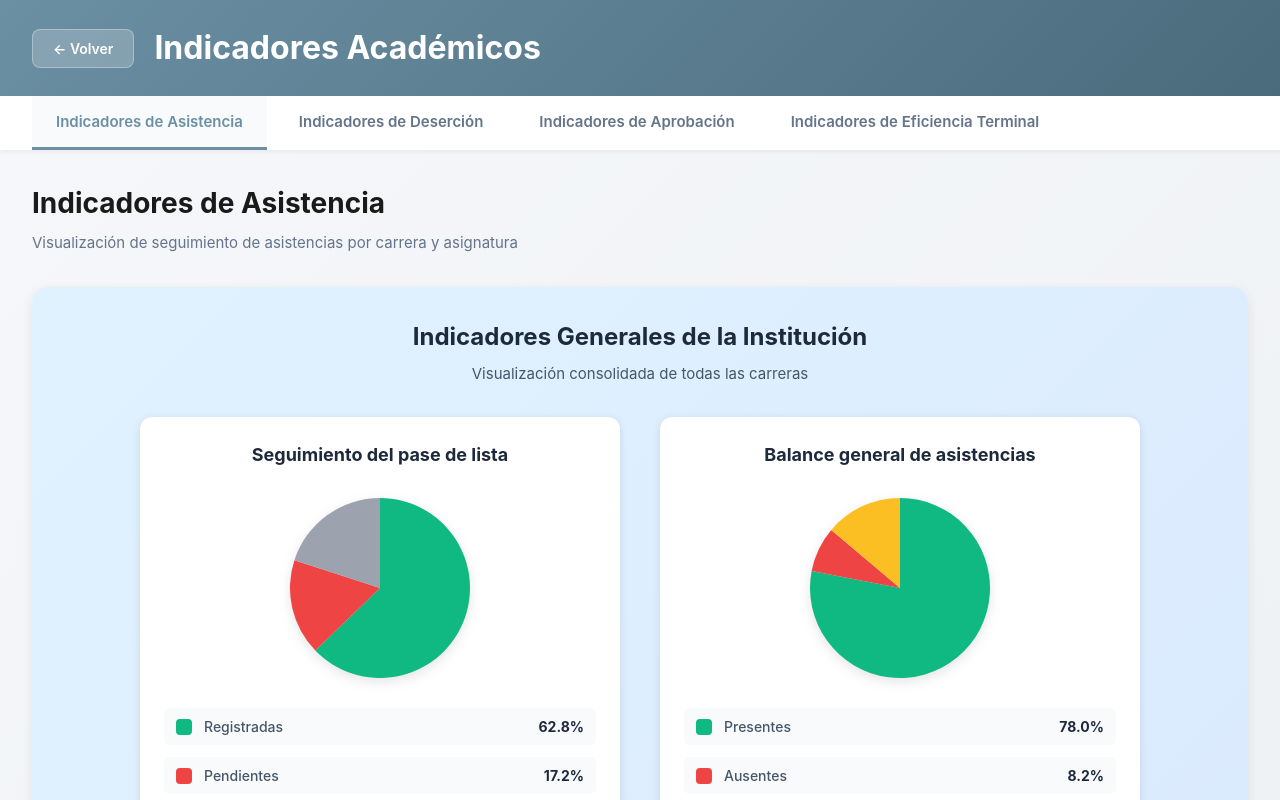
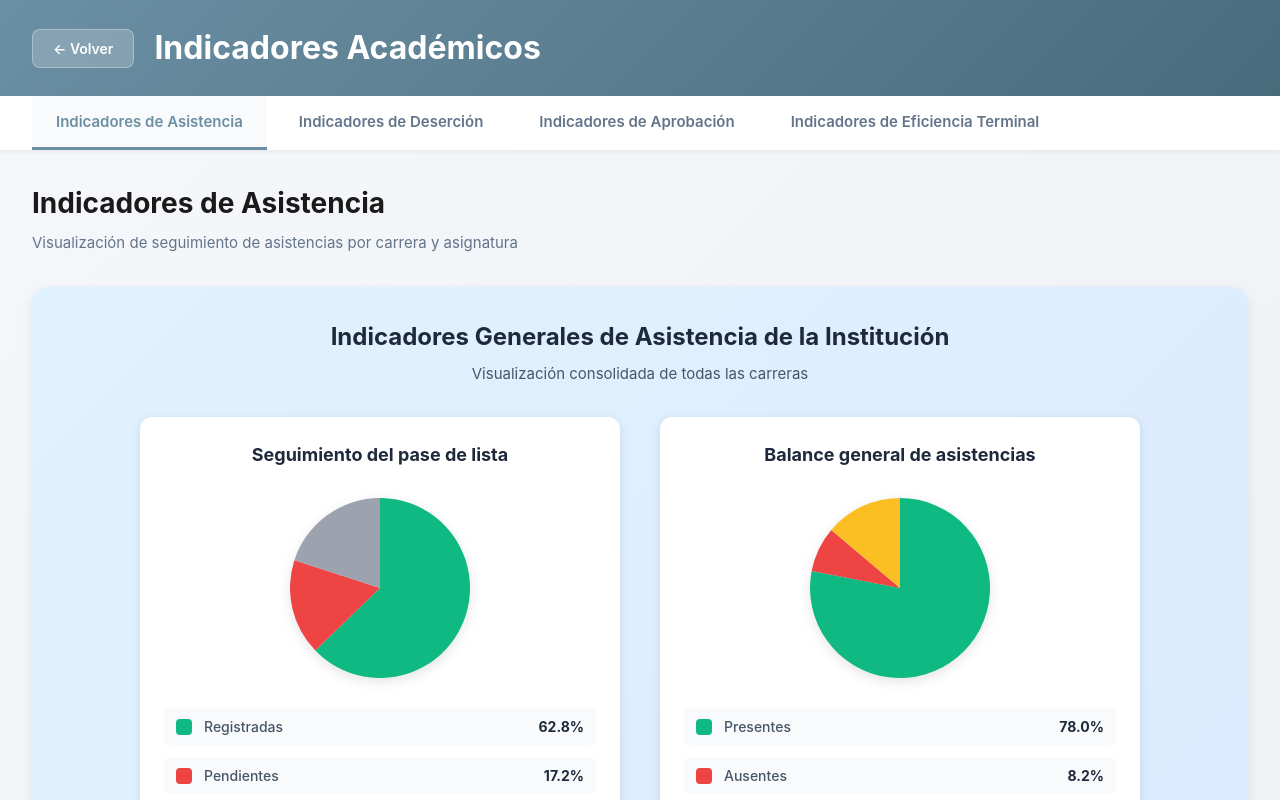
Before and after one commit to IvanFuentes/trayectoriasacademicas, an Angular app: page /indicadores-academicos in a window 1280 px wide. Shown: the top 800 px of the page. Built offline with nearby package versions, Linux system fonts and the light colour scheme; sample sign-in values are in the browser's storage.

Commit message:
Updated indicadores-asistencia.component.html

```diff
--- a/src/app/indicadores-academicos/indicadores-asistencia/indicadores-asistencia.component.html
+++ b/src/app/indicadores-academicos/indicadores-asistencia/indicadores-asistencia.component.html
@@ -12,7 +12,7 @@
   <div *ngIf="!isLoading">
     <div class="general-section">
       <div class="general-header">
-        <h3>Indicadores Generales de la Institución</h3>
+        <h3>Indicadores Generales de Asistencia de la Institución</h3>
         <p class="general-subtitle">Visualización consolidada de todas las carreras</p>
       </div>
 
```
